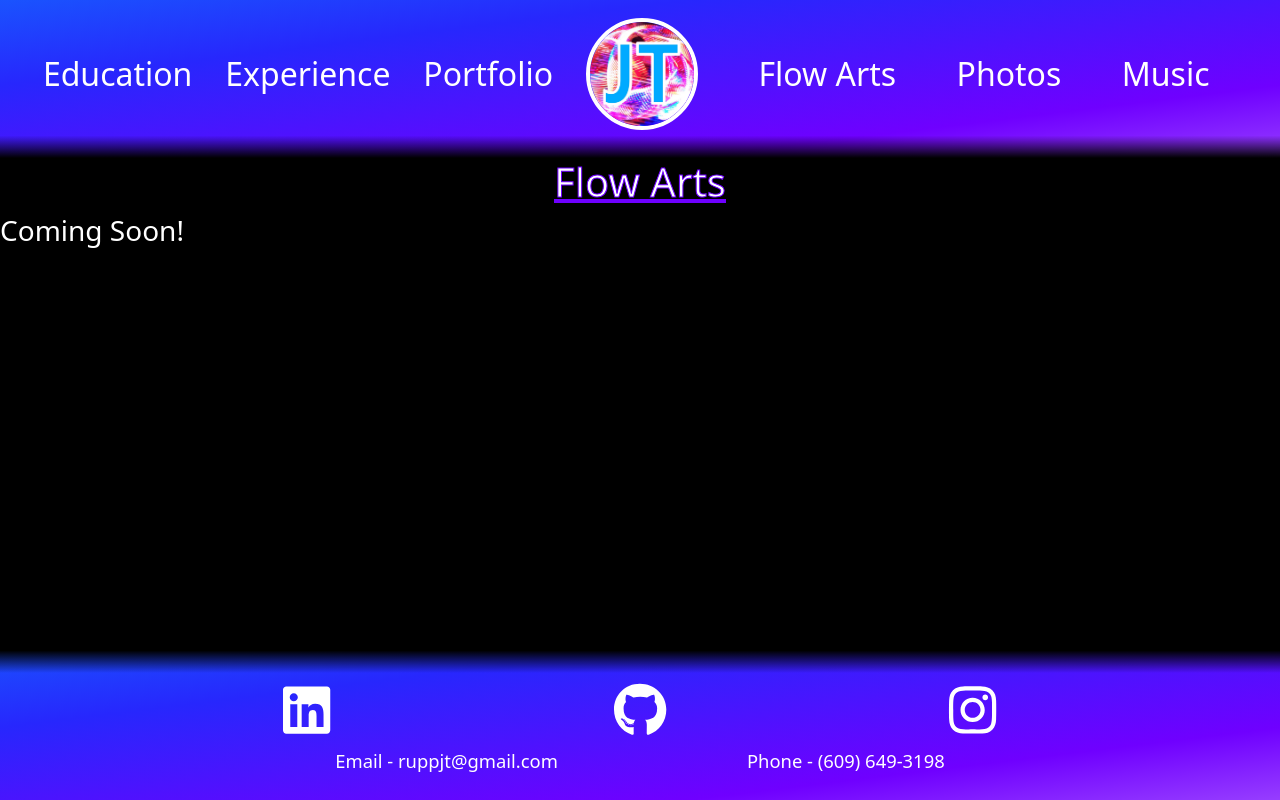
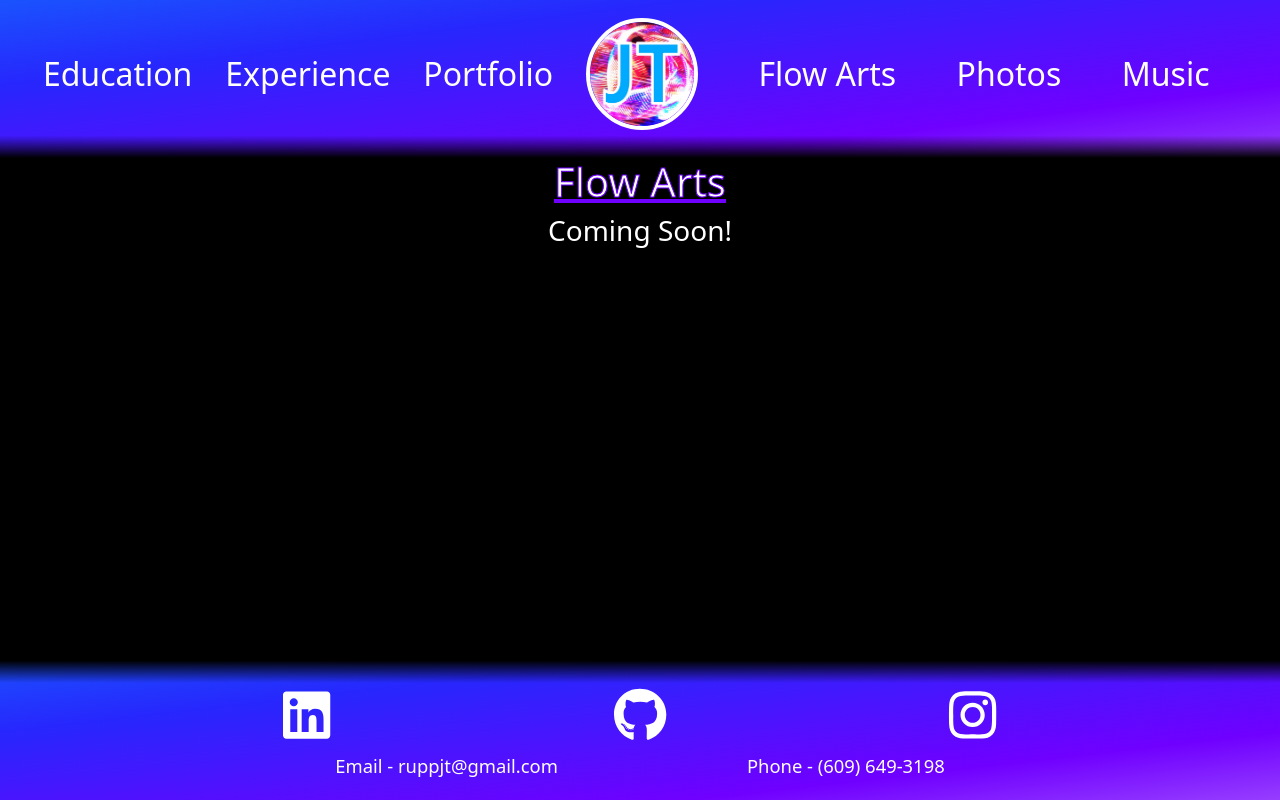
Before and after one commit to jtpurp/jt, a React (Create React App) app: page /flow-arts in a window 1280 px wide. Built offline with nearby package versions, Linux system fonts and the light colour scheme.

Commit message:
Resizing

```diff
--- a/src/components/FlowArts.js
+++ b/src/components/FlowArts.js
@@ -1,6 +1,6 @@
 import React from 'react';
 //import ReactPlayer from 'react-player';
-
+import '../styles/FlowArts.css';
 
 function FlowArts() {
   return (
--- /dev/null
+++ b/src/styles/FlowArts.css
@@ -0,0 +1,3 @@
+.flow-arts {
+    text-align: center;
+}
--- a/src/styles/Footer.css
+++ b/src/styles/Footer.css
@@ -22,7 +22,7 @@
     width: 100vw;
     color: white;
     font-size: 1.15rem;
-    padding-bottom: 15px;
+    padding-bottom: 10px;
     padding-top: 10px;
 }
 
@@ -56,7 +56,7 @@ ul.social-icons {
     justify-content: space-evenly;
 
     list-style-type: none;
-    margin-top: 30px;
+    margin-top: 25px;
     margin-bottom: 0;
     padding: 0;
 }
```
